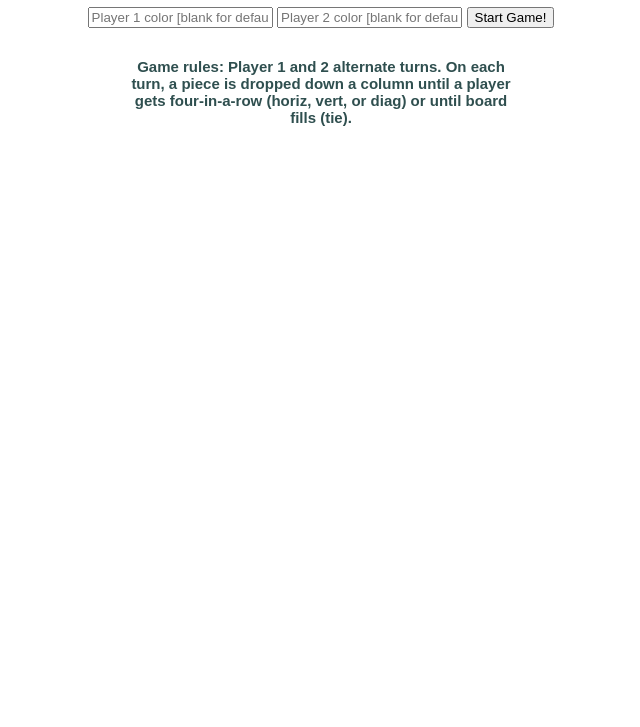
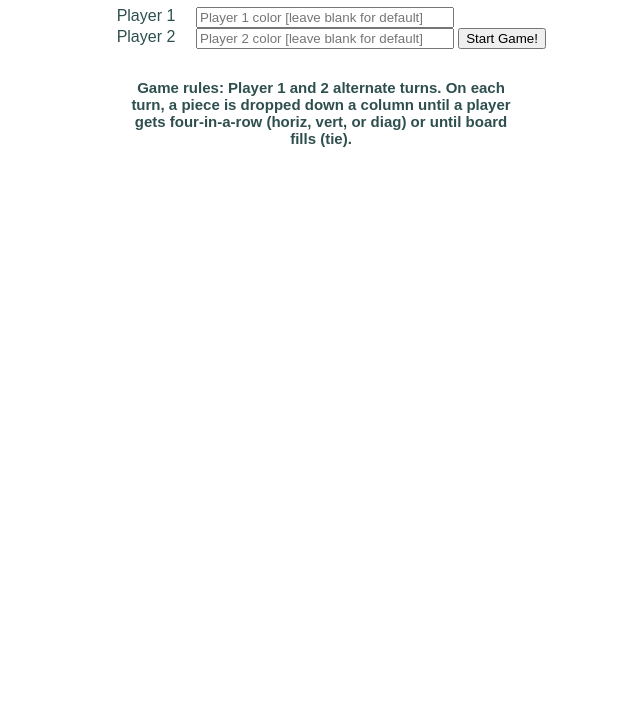
Before and after one commit to fan777/connect-four-oo, a plain HTML site: page index.html in a window 1280 px wide. Shown: the part 73-800 px from the top of the page, without its empty margins (319-959 px from the left). Drawn offline with Linux system fonts and the light colour scheme.

Commit message:
minor layout update

```diff
--- a/connect4.css
+++ b/connect4.css
@@ -11,9 +11,14 @@ body {
 #players {
   margin: auto;
   overflow: hidden;
-  width: 500px;
+  width: 450px;
 }
-/*
+
+#players input[type=text], label {
+  float: left;
+  width: 100px;
+}
+
 #players input[type=text] {
   float: left;
   width: 250px;
@@ -21,7 +26,7 @@ body {
 
 #players button {
   float: right;
-} */
+}
 
 #game {
   margin: 15px 0px 0px 0px ;
@@ -68,14 +73,6 @@ body {
   }
 }
 
-/* .piece.p1 {
-  background-color: lightcoral;
-}
-
-.piece.p2 {
-  background-color: grey;
-} */
-
 /* column-top is table row of clickable areas for each column */
 
 #column-top td {
--- a/index.html
+++ b/index.html
@@ -7,8 +7,10 @@
     <h1 class="header">Connect Four</h1>
 
     <div id="players">
-      <input id="player-1-color" type="text" placeholder="Player 1 color [blank for default]">
-      <input id="player-2-color" type="text" placeholder="Player 2 color [blank for default]">
+      <label for="player-1-color">Player 1</label>
+      <input id="player-1-color" type="text" placeholder="Player 1 color [leave blank for default]"> <br />
+      <label for="player-2-color">Player 2</label>
+      <input id="player-2-color" type="text" placeholder="Player 2 color [leave blank for default]">
       <button id="start-game">Start Game!</button>
       <!-- <p><span id="player-turn">Whose turn?</span></p>  -->
     </div>
```
